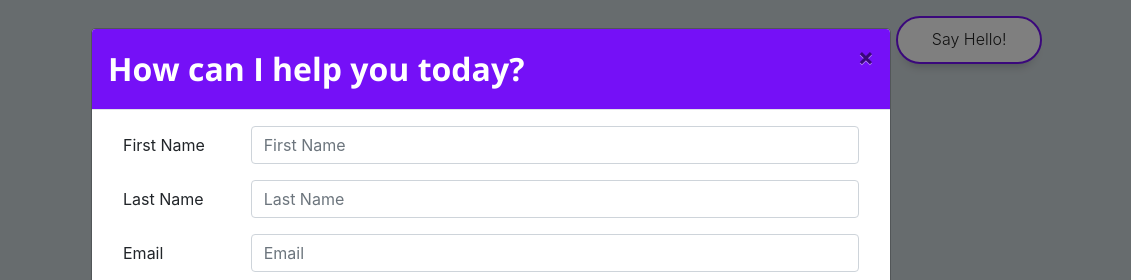
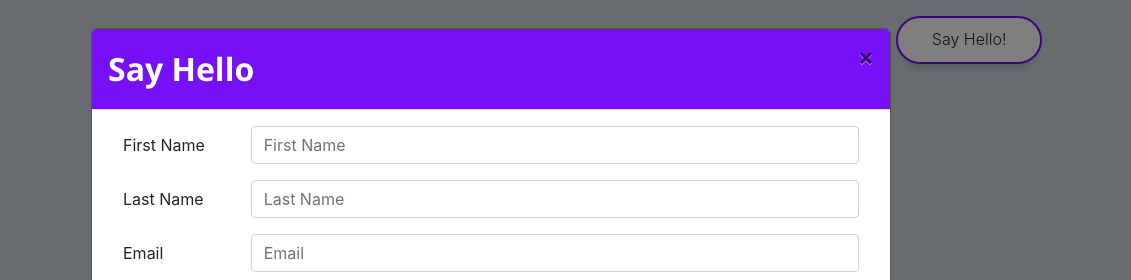
Before and after one commit to iammatthewdev/bootstrap-project, a website: page index.html in a window 1280 px wide. Both pictures are taken after a click on the button "Say Hello!". Shown: the top 280 px of the page, 149-1280 px from the left. Drawn offline with nearby package versions, Linux system fonts and the light colour scheme.

Commit message:
small bug changes

```diff
--- a/index.html
+++ b/index.html
@@ -34,7 +34,7 @@
     <div class="modal-dialog modal-lg" role="document">
       <div class="modal-content">
         <div class="modal-header">
-          <h3 class="modal-title">How can I help you today?</h3>
+          <h3 class="modal-title">Say Hello</h3>
           <button type="button" class="close" data-dismiss="modal">&times;</button>
         </div>
         <div class="modal-body">
@@ -175,10 +175,11 @@
       </div>
       <div class="col">
         <div class="media">
-          <img class="rounded mx-auto d-block"" src=" images/placeholder.jpg" alt="Web Design" width="250" height="250" />
+          <img class="rounded mx-auto d-block"" src=" images/placeholder.jpg" alt="Web Design" width="250"
+            height="250" />
         </div>
+      </div>
     </div>
-  </div>
   </div>
 
 
```
